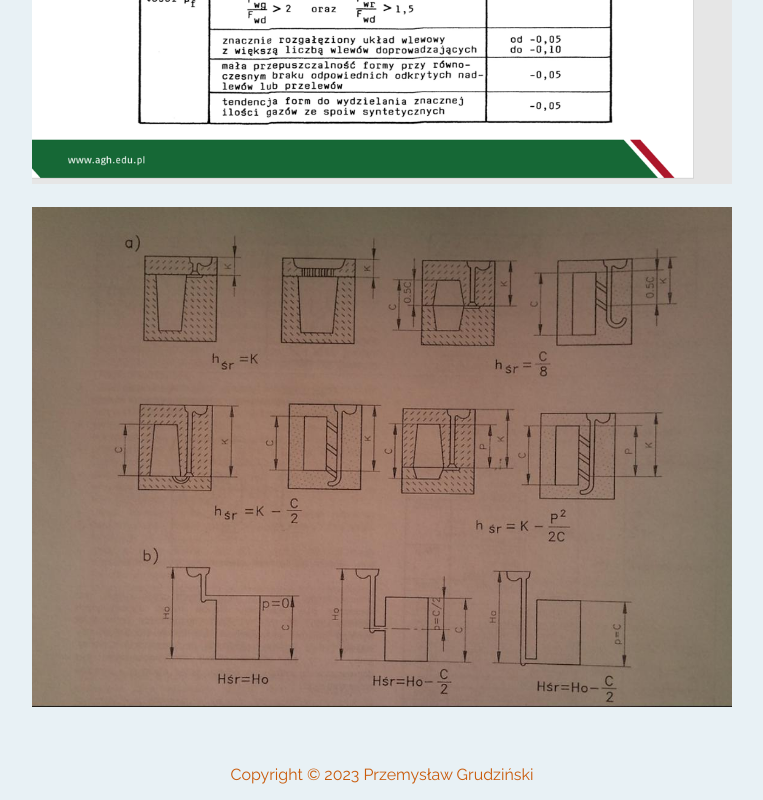
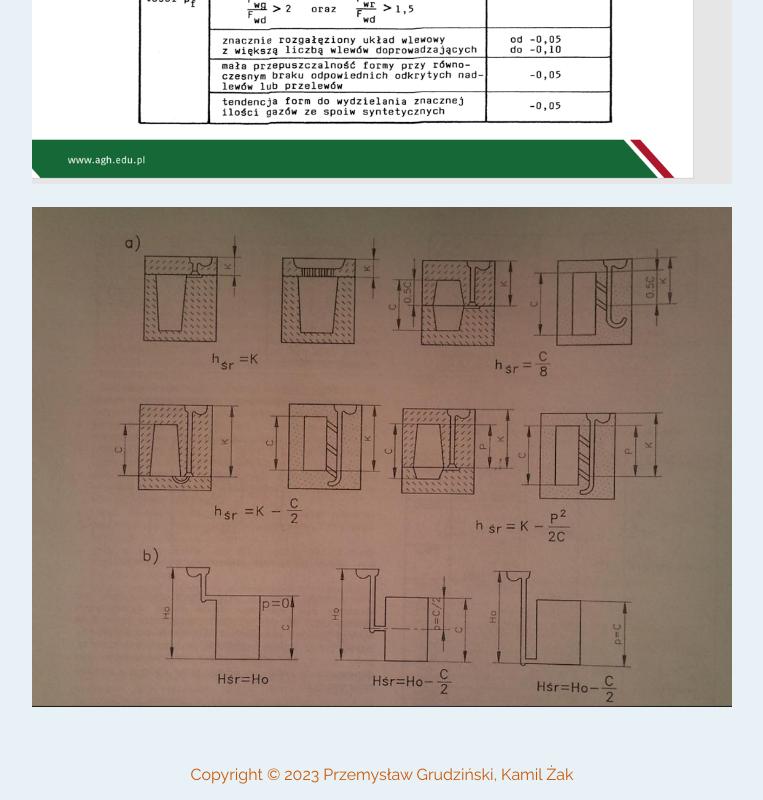
Before and after one commit to backtab/kalkulator, a plain HTML site: page index.html in a window 1280 px wide. Shown: the part 1954-2754 px from the top of the page, without its empty margins (258-1021 px from the left). Drawn offline with Linux system fonts and the light colour scheme.

Commit message:
Update index.html

```diff
--- a/index.html
+++ b/index.html
@@ -231,7 +231,7 @@
     </div>
     <script src="oblicz.js" type="text/javascript"></script>
     <br><br>
-    <p id="footer">Copyright &copy 2023 Przemysław Grudziński</p>
+    <p id="footer">Copyright &copy 2023 Przemysław Grudziński, Kamil Żak</p>
 </body>
 
 </html>
```
